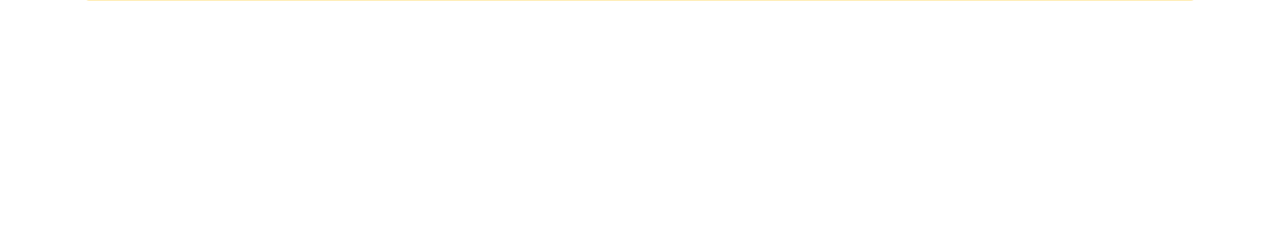
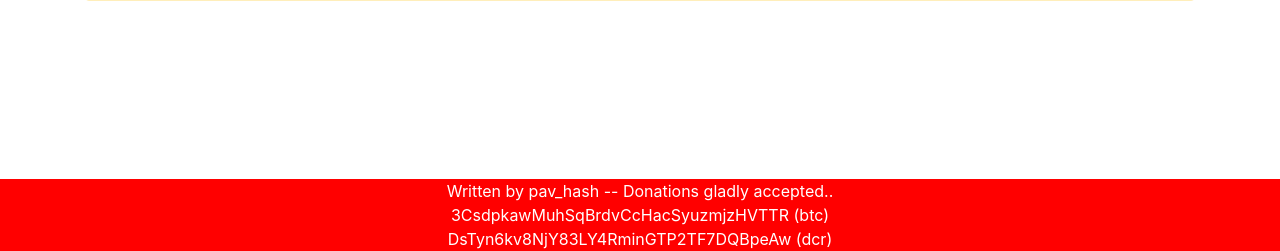
Before and after one commit to pav-hash/DragonStats, a PHP site: page /login.php in a window 1280 px wide. Shown: the part 549-800 px from the top of the page. Run offline with PHP 8.4, Linux system fonts and the light colour scheme.

Commit message:
Update login.php

```diff
--- a/login.php
+++ b/login.php
@@ -127,6 +127,16 @@ list( $_uname, $_upass ) = explode( ":", $passfile );
             text-align: center;
             color: #017572;
          }
+	 .footer {
+	    position: fixed;
+	    left: 0;
+	    bottom: 0;
+	    width: 100%;
+	    background-color: red;
+	    color: white;
+	    text-align: center;
+	}
+
       </style>
 
    </head>
@@ -184,5 +194,9 @@ list( $_uname, $_upass ) = explode( ":", $passfile );
         }
 ?>
 
+  <div class="footer">
+  <div class="pavhash">Written by pav_hash --  Donations gladly accepted..<br>3CsdpkawMuhSqBrdvCcHacSyuzmjzHVTTR (btc)<br>DsTyn6kv8NjY83LY4RminGTP2TF7DQBpeAw (dcr)</div>
+  </div>
+
    </body>
 </html>
```
